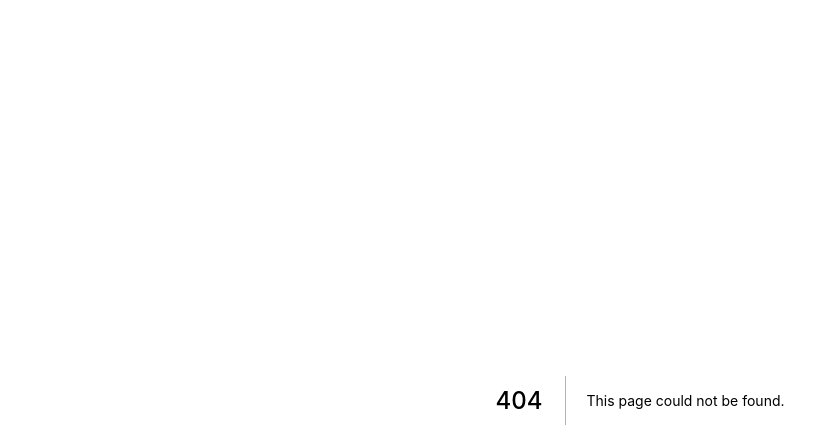
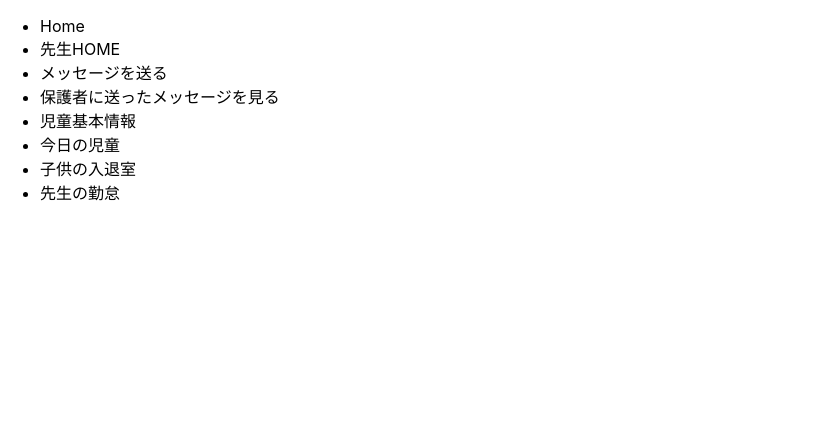
Before and after one commit to hidamari-kaihatu/aikon-app, a Next.js app in the folder app-next/next/: page /teachers/teacher-header in a window 1280 px wide. Before the commit this address had no page. Shown: the top 448 px of the page, without its empty margins (0-824 px from the left). Built offline with nearby package versions, Linux system fonts and the light colour scheme.

Commit message:
teacherとparentのレイアウト（ヘッダーとフッター）のファイルのPR

```diff
--- /dev/null
+++ b/app-next/next/pages/teachers/teacher-header.tsx
@@ -0,0 +1,48 @@
+import Link from 'next/link';
+
+export default function Header() {
+  return (
+    <ul>
+      <li>
+        <Link href="/">
+          <a>Home</a>
+        </Link>
+      </li>
+      <li>
+        <Link href="/teachers/teacher-mypage">
+          <a>先生HOME</a>
+        </Link>
+      </li>
+      <li>
+        <Link href="/teachers/teacher-sendMsg">
+          <a>メッセージを送る</a>
+        </Link>
+      </li>
+      <li>
+        <Link href="/teachers/teacher-msgList">
+          <a>保護者に送ったメッセージを見る</a>
+        </Link>
+      </li>
+      <li>
+        <Link href="/teachers/teacher-kidsinfo">
+          <a>児童基本情報</a>
+        </Link>
+      </li>
+      <li>
+        <Link href="/teachers/teacher-todayKids">
+          <a>今日の児童</a>
+        </Link>
+      </li>
+      <li>
+        <Link href="/teachers/teacher-childInOut">
+          <a>子供の入退室</a>
+        </Link>
+      </li>
+      <li>
+        <Link href="/teachers/teacher-teacherInOut">
+          <a>先生の勤怠</a>
+        </Link>
+      </li>
+    </ul>
+  );
+}
```
Also changed, not shown: app-next/next/pages/parents/parent-footer.tsx (added, +10 -0 lines), app-next/next/pages/parents/parent-header.tsx (added, +28 -0 lines), app-next/next/pages/parents/parent-layout.tsx (added, +18 -0 lines), app-next/next/pages/teachers/teacher-footer.tsx (added, +12 -0 lines), app-next/next/pages/teachers/teacher-layout.tsx (added, +18 -0 lines).
